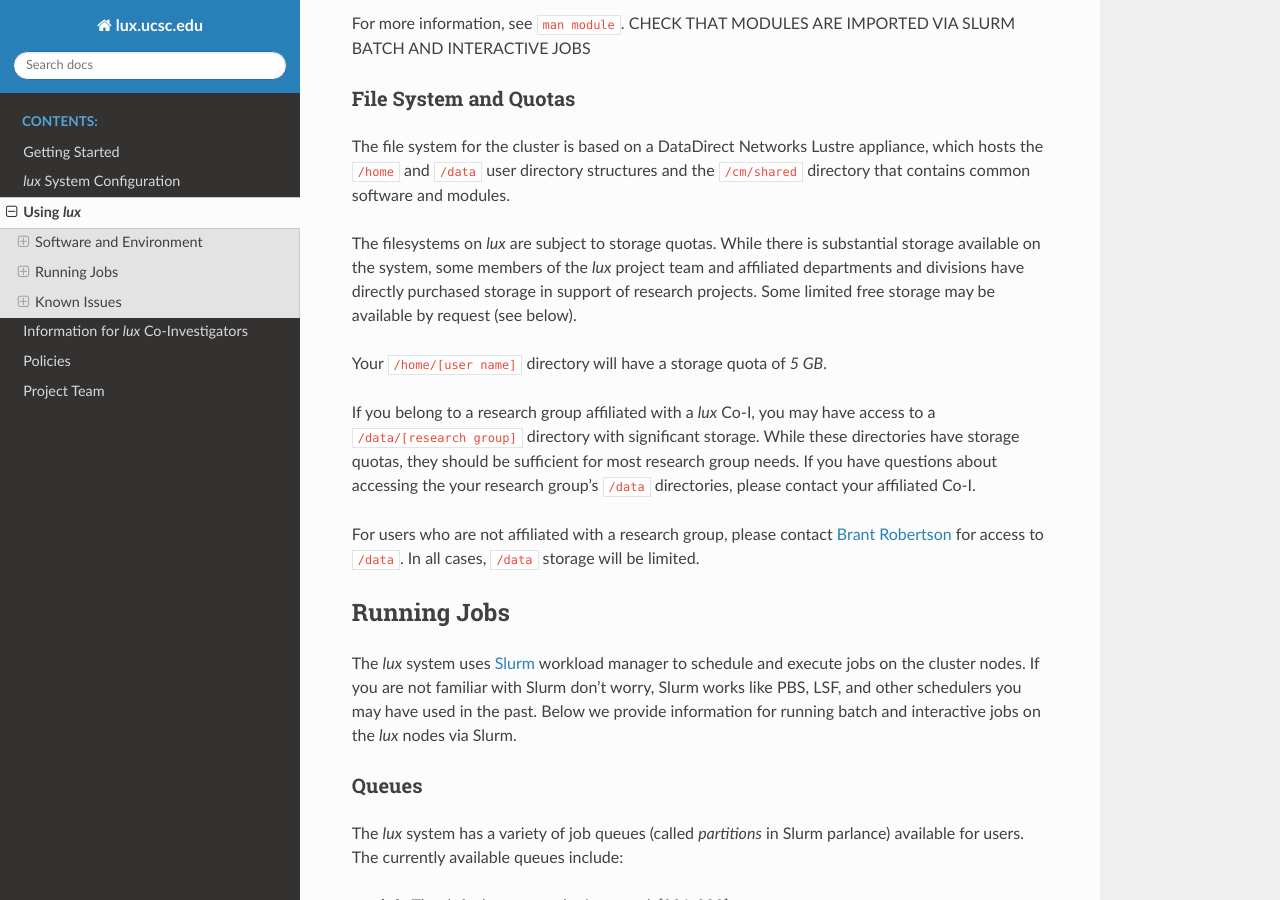
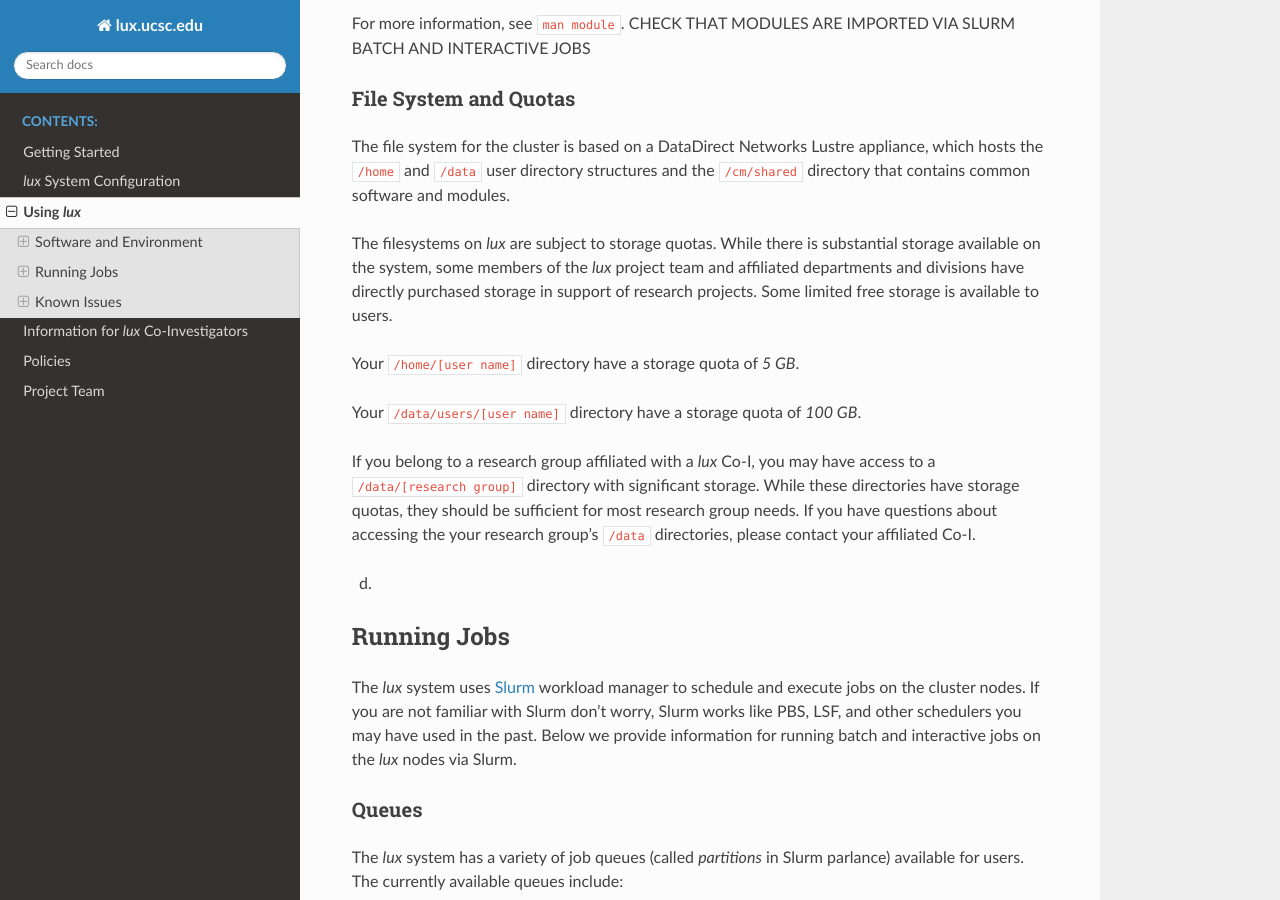
Before and after one commit to brantr/lux-website, a Sphinx documentation site: the page built from docs/source/using_lux.rst, in a window 1280 px wide and 900 px high, scrolled down 1637 px. Built offline with Sphinx 7.4.7 and the Read the Docs theme 2.0.0, drawn with Linux system fonts in a browser that asks for light colours.

Commit message:
Updated to include /data/users quotas

```diff
--- a/docs/source/using_lux.rst
+++ b/docs/source/using_lux.rst
@@ -82,17 +82,19 @@ that contains common software and modules.
 
 The filesystems on *lux* are subject to storage quotas. While there
 is substantial storage available on the system, some members of the
-*lux* project team and affiliated departments and divisions have directly purchased storage in support of research projects. Some limited free storage may be available by request (see below).
+*lux* project team and affiliated departments and divisions have directly purchased storage in support of research projects. Some limited free storage is available to users.
 
-Your :file:`/home/[user name]` directory will have a storage quota of *5 GB*.
+Your :file:`/home/[user name]` directory have a storage quota of *5 GB*.
+
+Your :file:`/data/users/[user name]` directory have a storage quota of *100 GB*.
+
 
 If you belong to a research group affiliated with a *lux* Co-I, you may have access to a :file:`/data/[research group]` directory
 with significant storage. While these directories have storage
 quotas, they should be sufficient for most research group needs. If you have questions about accessing the your research group's
 :file:`/data` directories, please contact your affiliated Co-I.
 
-For users who are not affiliated with a research group, please
-contact `Brant Robertson <email_brant_>`_ for access to :file:`/data`. In all cases, :file:`/data` storage will be limited.
+d.
 
 .. _running_jobs:
 
```
